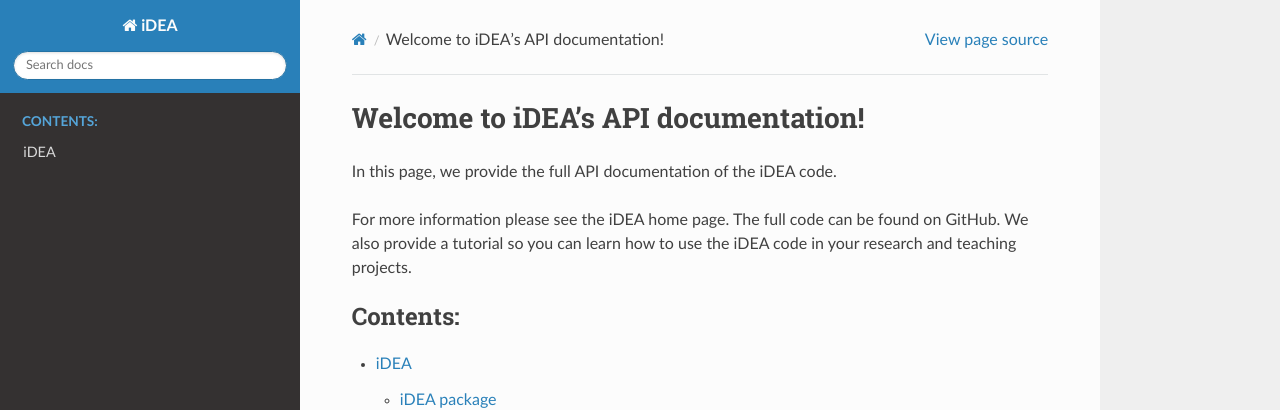
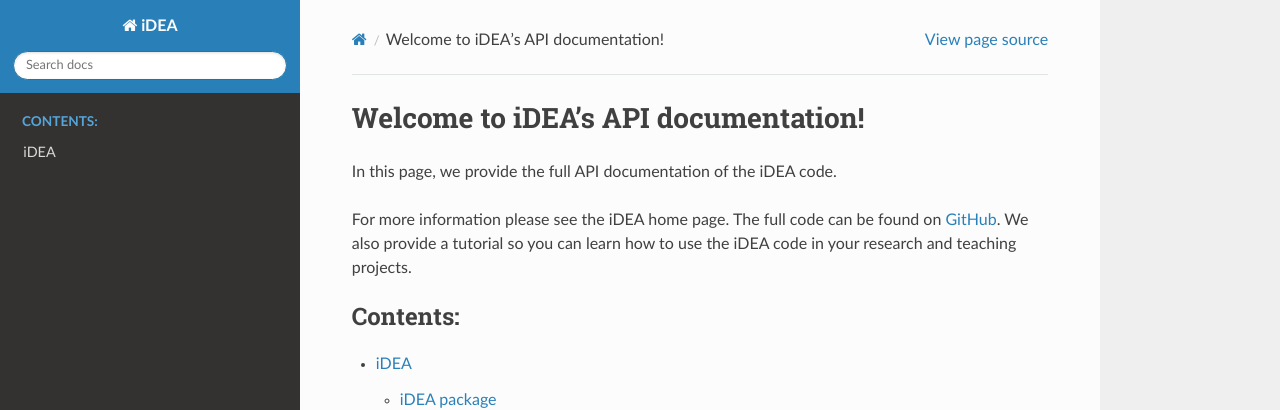
Before and after one commit to iDEA-org/iDEA, a Sphinx documentation site: the page built from docs/index.rst, in a window 1280 px wide and 1021 px high. Shown: the top 410 px of the window. Built offline with Sphinx 7.4.7 and the Read the Docs theme 2.0.0, drawn with Linux system fonts in a browser that asks for light colours; some of the changed lines change nothing that is shown.

Commit message:
Added documentation.

```diff
--- a/docs/index.rst
+++ b/docs/index.rst
@@ -9,7 +9,7 @@ Welcome to iDEA's API documentation!
 In this page, we provide the full API documentation of the iDEA code.
 
 For more information please see the iDEA home page.
-The full code can be found on GitHub.
+The full code can be found on `GitHub <https://github.com/iDEA-org/iDEA>`_.
 We also provide a tutorial so you can learn how to use the iDEA code in your research and teaching projects.
 
 .. toctree::
```
Also changed, not shown: 5 other files.
